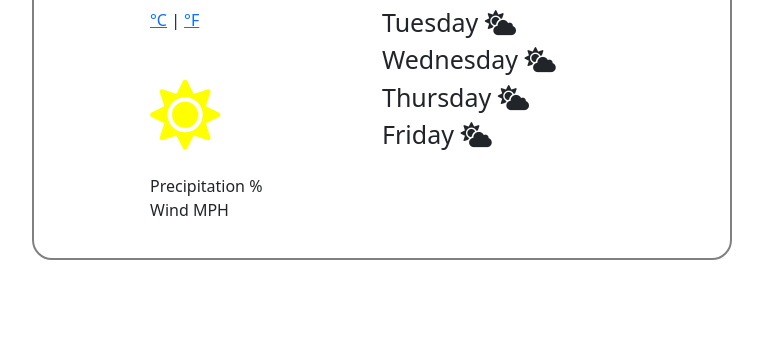
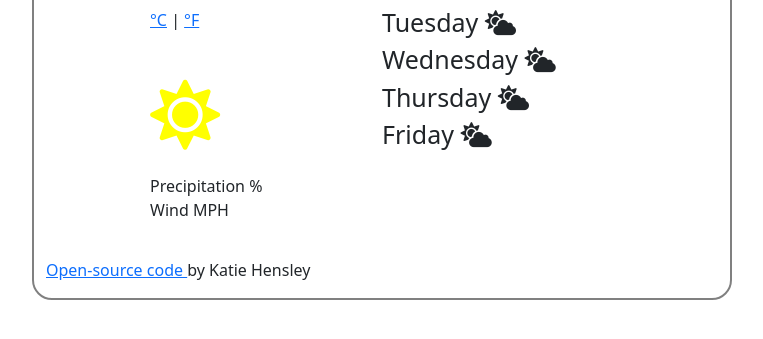
Before and after one commit to khensley2592/katie-weather-app, a plain HTML site: page index.html in a window 1280 px wide. Shown: the part 197-536 px from the top of the page, without its empty margins (258-1021 px from the left). Drawn offline with nearby package versions, Linux system fonts and the light colour scheme.

Commit message:
Added link to GitHub repository

```diff
--- a/index.html
+++ b/index.html
@@ -1,5 +1,6 @@
 <!DOCTYPE html>
 <html>
+  <head>
     <title>SCP Weather App</title>
     <meta charset="UTF-8" />
     <script src="https://unpkg.com/axios/dist/axios.min.js"></script>
@@ -68,6 +69,12 @@
             Friday <i class="fas fa-cloud-sun"></i>
           </p>
         </div>
+         <p class="link">
+    <a href="https://github.com/khensley2592/katie-weather-app" target="_blank">
+    Open-source code
+    </a>
+  by Katie Hensley
+  </p>
     <script src="src/script.js"></script>
   </body>
 </html>
```
